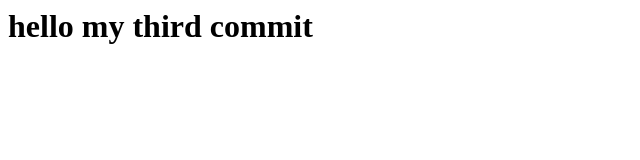
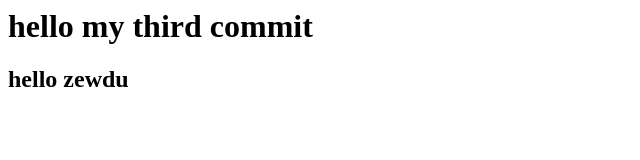
Before and after one commit to zewdu444/trial, a plain HTML site: page hello.html in a window 1280 px wide. Shown: the whole page, without its empty margins (0-640 px from the left). Drawn offline with Linux system fonts and the light colour scheme.

Commit message:
add second head

```diff
--- a/hello.html
+++ b/hello.html
@@ -7,5 +7,6 @@
 </head>
 <body>
     <h1>hello my third commit</h1>
+    <h2>hello zewdu </h2>
 </body>
 </html>
```
